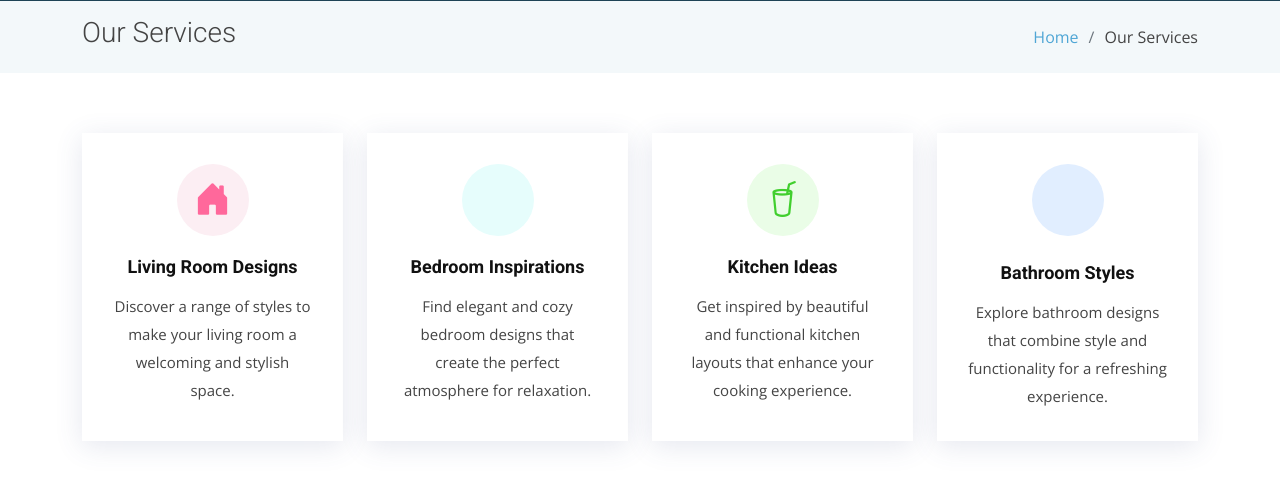
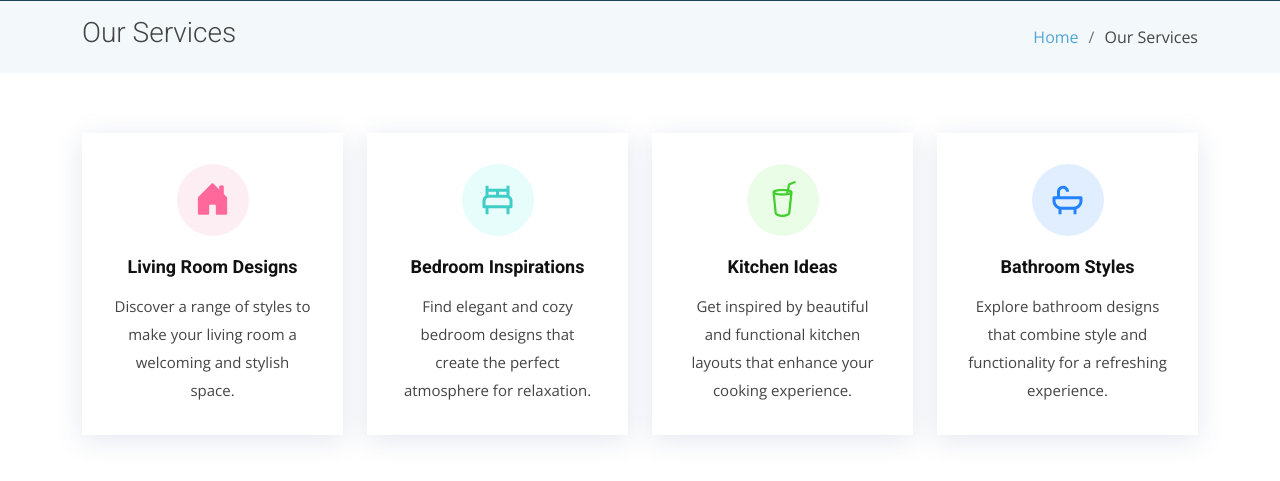
Before and after one commit to thomasmbatha/Tash-Thabs, a Django app: page /services/ in a window 1280 px wide. Shown: the part 79-560 px from the top of the page. Run offline with Django 4.2, Linux system fonts and the light colour scheme; some libraries are stand-ins or nearby versions.

Commit message:
services pictures

```diff
--- a/templates/services.html
+++ b/templates/services.html
@@ -35,7 +35,7 @@
         </div>
         <div class="col-md-6 col-lg-3 d-flex align-items-stretch" data-aos="fade-up" data-aos-delay="100">
           <div class="icon-box icon-box-cyan">
-            <div class="icon"><i class="bx bx-bed-fill"></i></div>
+            <div class="icon"><i class="bx bx-bed"></i></div>
             <h4 class="title"><a href="#">Bedroom Inspirations</a></h4>
             <p class="description">Find elegant and cozy bedroom designs that create the perfect atmosphere for relaxation.</p>
           </div>
@@ -49,7 +49,7 @@
         </div>
         <div class="col-md-6 col-lg-3 d-flex align-items-stretch" data-aos="fade-up" data-aos-delay="300">
           <div class="icon-box icon-box-blue">
-            <div class="icon"><i class="bi bi-bathtub-fill"></i></div>
+            <div class="icon"><i class="bx bx-bath"></i></div>
             <h4 class="title"><a href="#">Bathroom Styles</a></h4>
             <p class="description">Explore bathroom designs that combine style and functionality for a refreshing experience.</p>
           </div>
```
Also changed, not shown: static/img/service-details-1.jpg (added), static/img/service-details-2.jpg, static/img/service-details-3.jpg, static/img/service-details-4.jpg.
